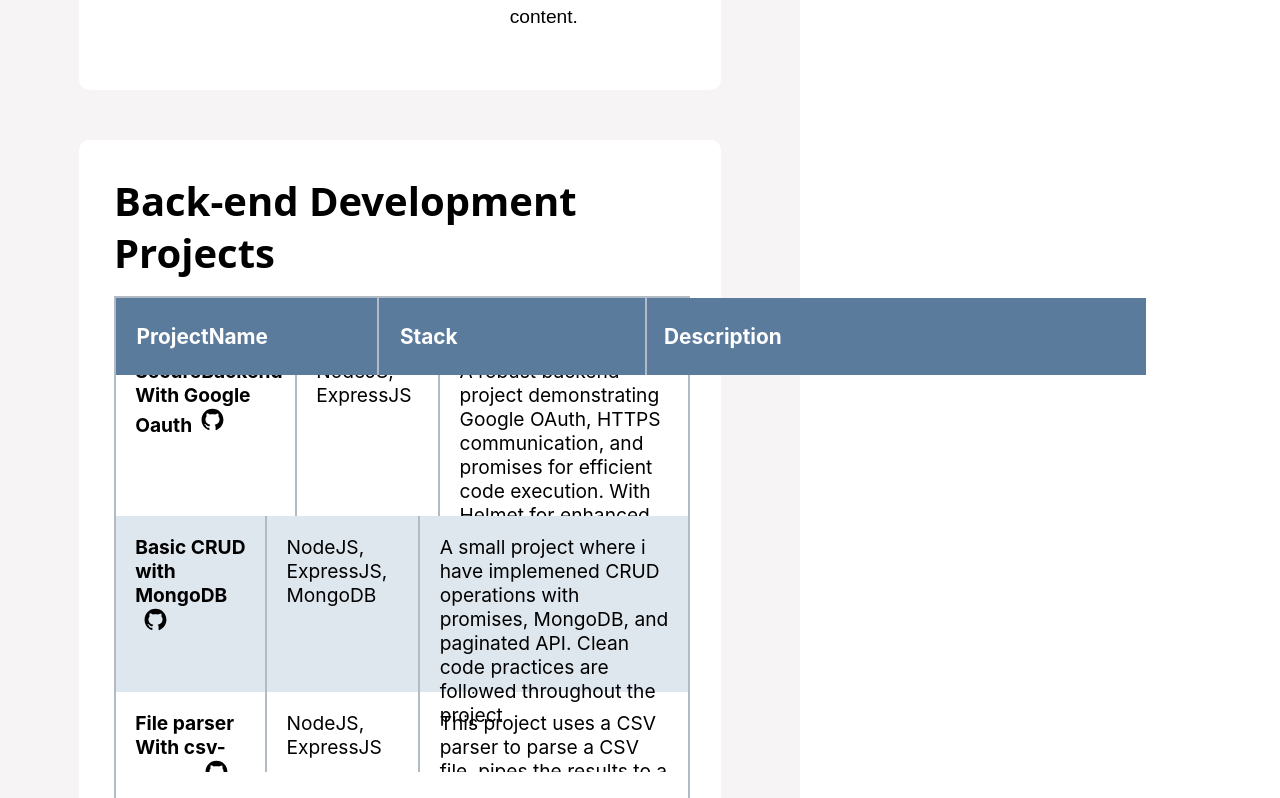
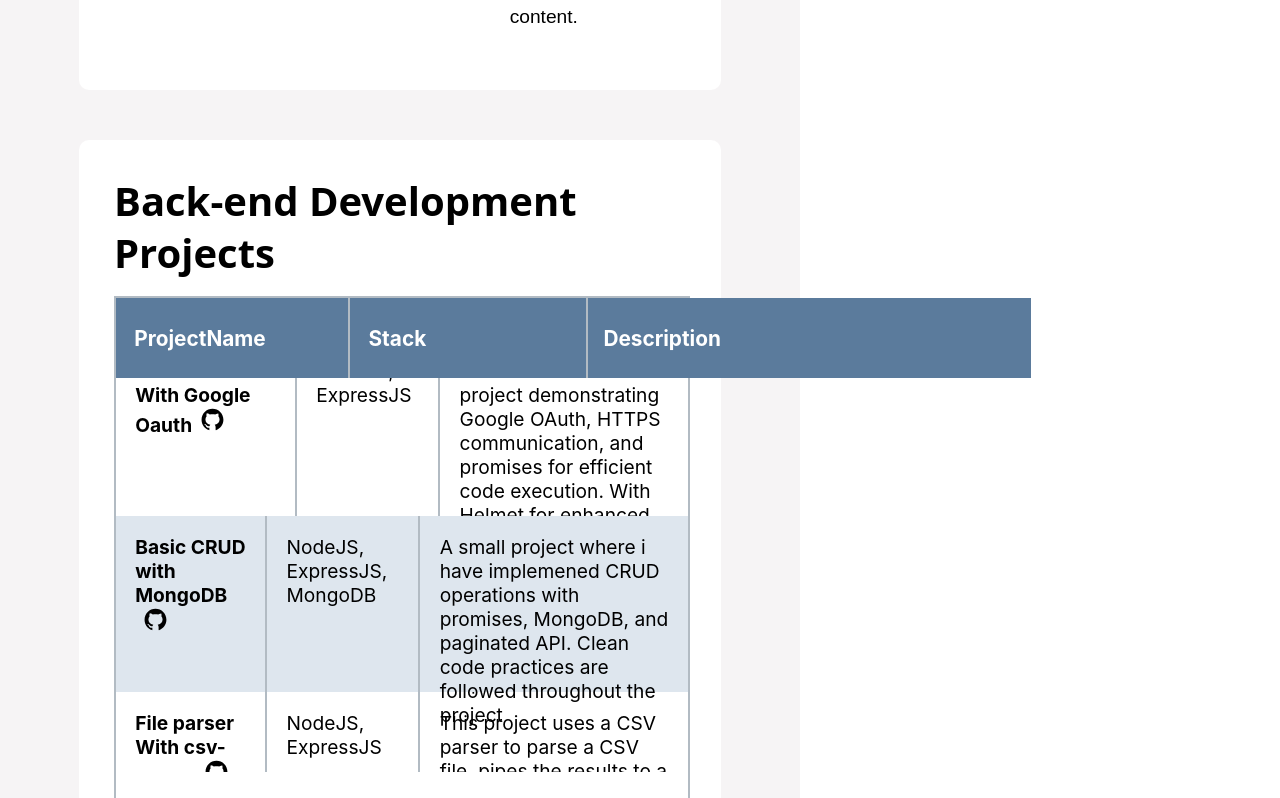
Before and after one commit to pratiklavhaleplp/html-css, a React (Create React App) app in the folder portfolio/: page / in a window 1280 px wide. Shown: the part 2899-3697 px from the top of the page. Built offline with nearby package versions, Linux system fonts and the light colour scheme; no server answers.

Commit message:
test commit still issue persist

```diff
--- a/portfolio/src/components/BackEndEndProject/styles.css
+++ b/portfolio/src/components/BackEndEndProject/styles.css
@@ -15,12 +15,12 @@
   flex-direction: row;
 }
 .backend-project-header {
-  width: 64.35em;
+  width: 71.5vw;
   display: flex;
   flex-direction: row;
   position: absolute;
   z-index: 10;
-  height: 4.8em;
+  height: 10vh;
 }
 .project-name {
   width: 12.5em;
```
